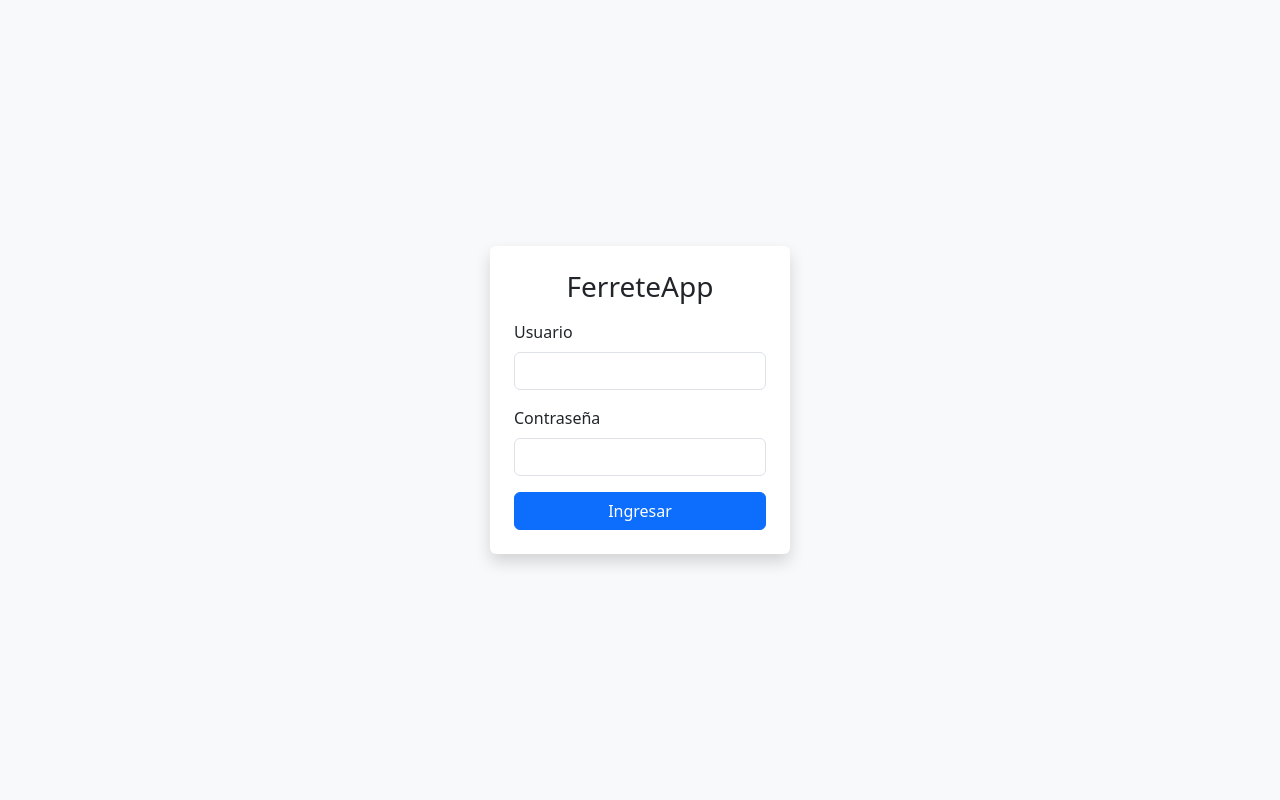
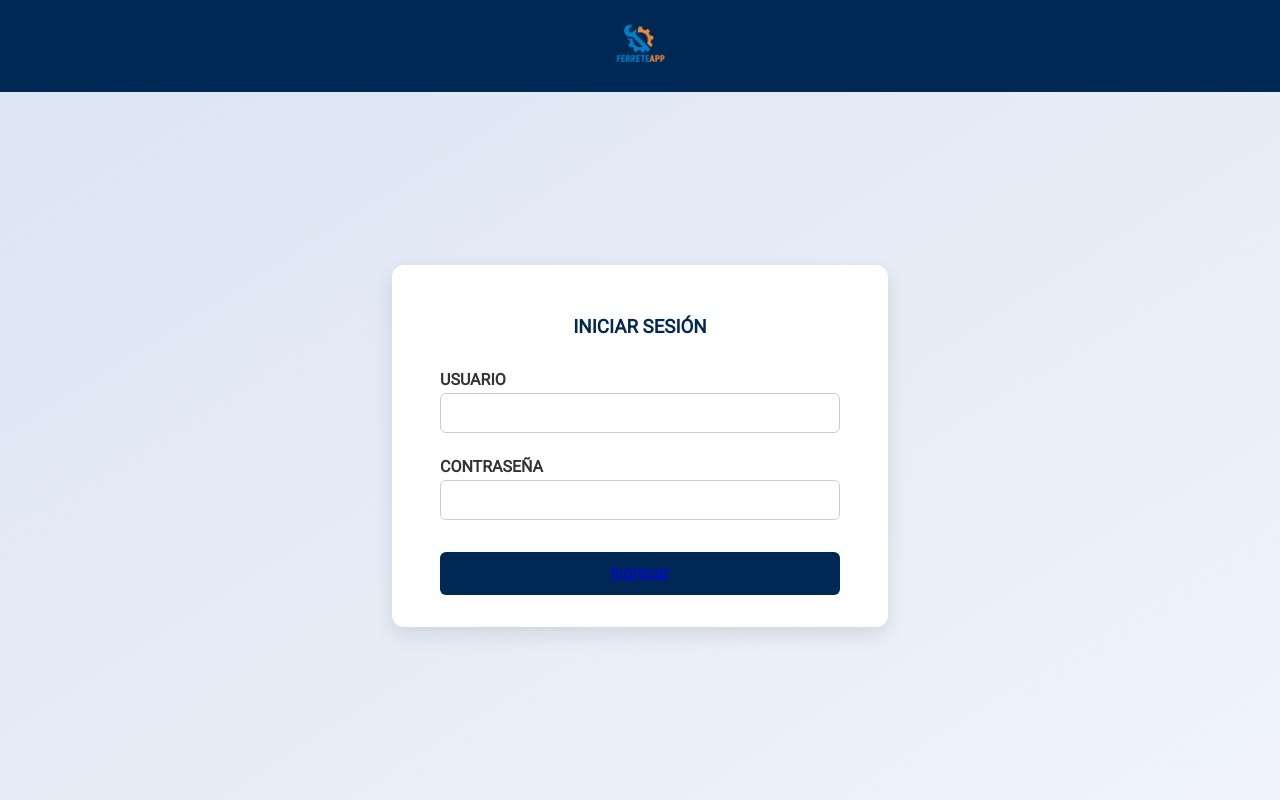
Before and after one commit to arielmtorres/ferreteapp, a PHP site: page /login.php in a window 1280 px wide. Run offline with PHP 8.4, Linux system fonts and the light colour scheme.

Commit message:
refactorizar el formulario de inicio de sesión y mejorar la estructura HTML

```diff
--- a/login.php
+++ b/login.php
@@ -1,59 +1,54 @@
-<?php
-// login.php
-session_start();
-
-// Si ya estás logueado, redirige al index
-if (!empty($_SESSION['user'])) {
-  header('Location: index.php');
-  exit;
-}
-
-// Procesa envío de formulario
-if ($_SERVER['REQUEST_METHOD'] === 'POST') {
-  $user = $_POST['user']   ?? '';
-  $pass = $_POST['pass']   ?? '';
-
-  // Aquí validas contra JSON o BD; ejemplo básico:
-  $users = json_decode(file_get_contents('json/usuarios.json'), true);
-  foreach ($users as $u) {
-    if ($u['user'] === $user && $u['pass'] === $pass) {
-      $_SESSION['user'] = $user;
-      header('Location: index.php');
-      exit;
-    }
-  }
-  $error = 'Credenciales inválidas';
-}
-?>
 <!DOCTYPE html>
 <html lang="es">
 <head>
-  <meta charset="UTF-8">
-  <title>Login – FerreteApp</title>
-  <link
-    href="https://cdn.jsdelivr.net/npm/bootstrap@5.3.2/dist/css/bootstrap.min.css"
-    rel="stylesheet"
-  />
+  <meta charset="UTF-8" />
+  <meta name="viewport" content="width=device-width, initial-scale=1.0" />
+  <title>Login - Consejo Escolar</title>
+  <link rel="stylesheet" href="./css/login.css" />
+  <link href="https://fonts.googleapis.com/css2?family=Roboto&display=swap" rel="stylesheet" />
 </head>
-<body class="d-flex justify-content-center align-items-center vh-100 bg-light">
-  <form method="POST" class="p-4 bg-white rounded shadow" style="width: 300px;">
-    <h3 class="mb-3 text-center">FerreteApp</h3>
 
-    <?php if (!empty($error)): ?>
-      <div class="alert alert-danger"><?=htmlspecialchars($error)?></div>
-    <?php endif; ?>
+<body>
+  <header>
+    <img src="img/logoF.png" alt="Logo ferreteapp" class="logo" />
+  </header>
 
-    <div class="mb-3">
-      <label class="form-label">Usuario</label>
-      <input name="user" type="text" class="form-control" required>
-    </div>
+  <main>
+    <section class="login-container">
+      <h3>INICIAR SESIÓN</h3>
 
-    <div class="mb-3">
-      <label class="form-label">Contraseña</label>
-      <input name="pass" type="password" class="form-control" required>
-    </div>
+      <!--
+      <form onsubmit="return login(event)" novalidate>
+        <div class="form-group">
+          <label for="role">ROL</label>
+          <select id="role" name="role" required>
+            <option value="">Seleccione un rol</option>
+            <option value="administrador">ADMINISTRADOR</option>
+            <option value="empleado">EMPLEADO</option>
+          </select>
+        </div>
+        -->
+        <div class="form-group">
+          <label for="user">USUARIO</label>
+          <input type="text" id="user" name="user" required />
+          <!--<small class="hint">Utilizar mail de @abc.gob.ar o @gmail.com</small>-->
+        </div>
 
-    <button class="btn btn-primary w-100">Ingresar</button>
-  </form>
+        <div class="form-group">
+          <label for="password">CONTRASEÑA</label>
+          <input type="password" id="password" required />
+          <div class="show-password">
+            <!--<input type="checkbox" id="togglePassword" onclick="togglePasswordVisibility()" />
+            <label for="togglePassword">Mostrar</label>-->
+          </div>
+        </div>
+
+        <button type="submit"><a href="index.php">Ingresar</a></button>
+      </form>
+    </section>
+  </main>
+
+
+  <script src="./js/login.js"></script>
 </body>
 </html>
```
